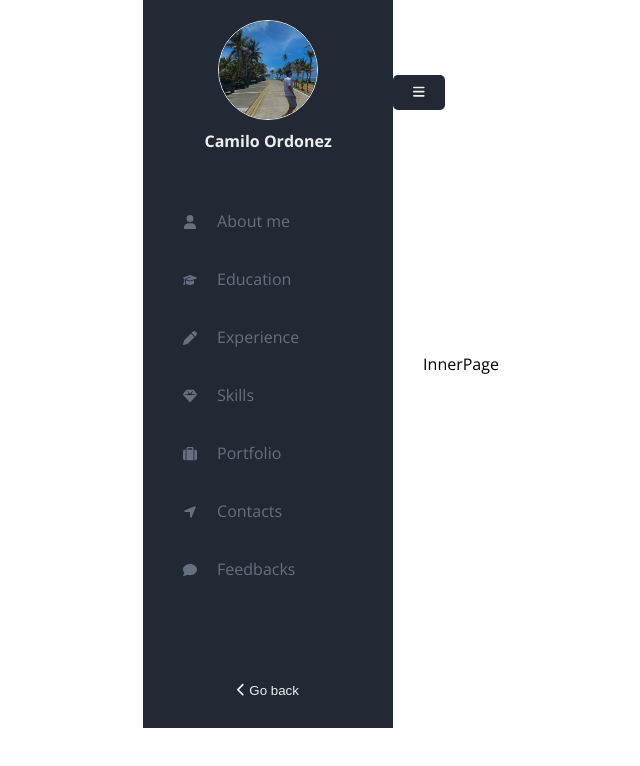
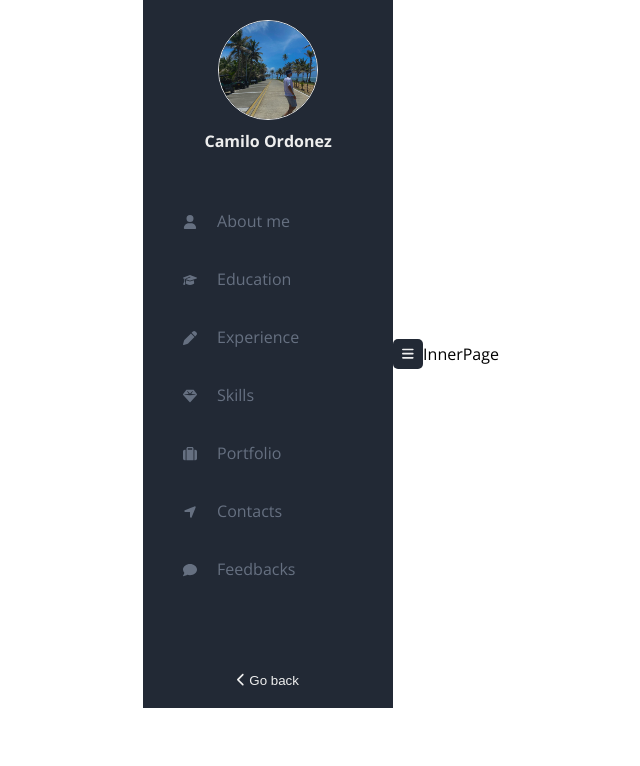
Before and after one commit to caoh29/caoh29.github.io, a React (Create React App) app: page /inner in a window 1280 px wide. Shown: the top 766 px of the page, without its empty margins (319-959 px from the left). Built offline with nearby package versions, Linux system fonts and the light colour scheme.

Commit message:
fixing menu button

```diff
--- a/src/assets/styles/pages/_inner.scss
+++ b/src/assets/styles/pages/_inner.scss
@@ -7,6 +7,14 @@
   align-items: center;
   justify-content: center;
 
+  .button {
+    position: sticky;
+    width: 30px;
+    height: 30px;
+    padding: 0;
+  }
+
+  .panel {
     .photo-box {
       display: flex;
       flex-direction: column;
@@ -56,6 +64,9 @@
 
     .button {
       margin: 75px auto auto auto;
+      width: auto;
+      height: auto;
+    }
   }
 }
 
@@ -68,6 +79,7 @@
       width: 54px;
       padding: 20px 7px;
 
+      .photo-box {
         .crop-photo {
           width: 40px;
           height: 40px;
@@ -75,6 +87,7 @@
 
         .name-photo {
           display: none;
+        }
       }
       .navigation-link-container {
         justify-content: center;
```
Lines whose indentation alone changed are shown as unchanged.
